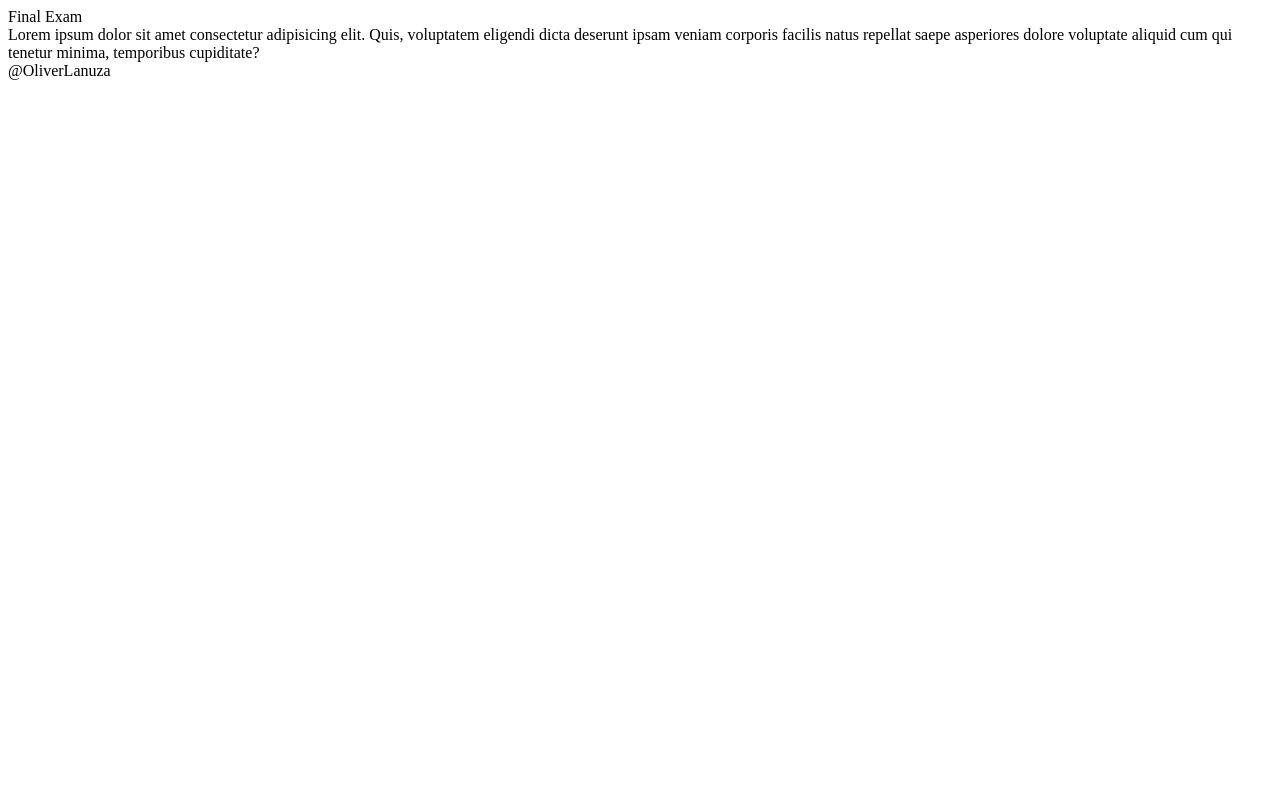
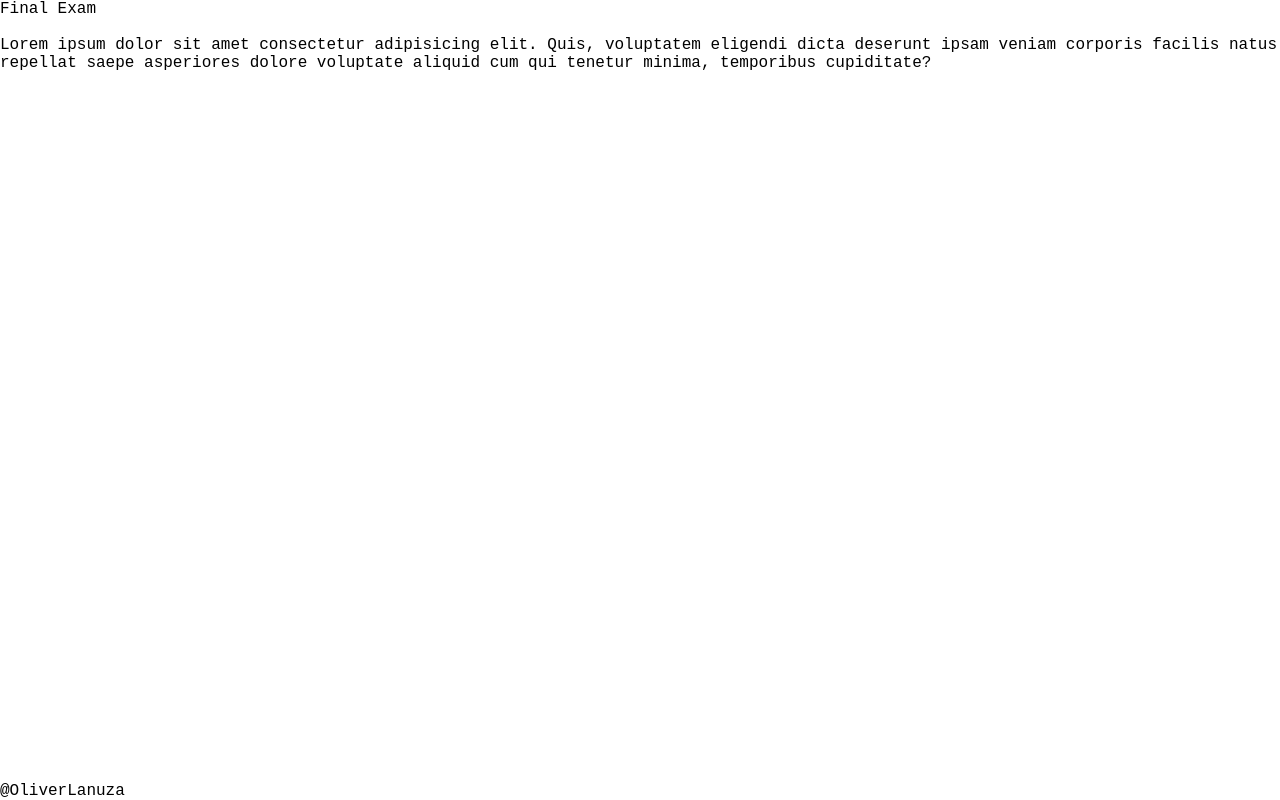
Before and after one commit to H41lz/221200507-WebDevFinalExam, a plain HTML site: page index.html in a window 1280 px wide. Drawn offline with Linux system fonts and the light colour scheme.

Commit message:
lanuza-oliver henri part 2, 3 and 4 final exam

```diff
--- /dev/null
+++ b/css/style.css
@@ -0,0 +1,28 @@
+body {
+    margin: 0;
+    font-family: 'Courier New', Courier, monospace;
+}
+
+header, nav, main, footer {
+    padding: 10;
+}
+
+header {
+    background-color: white;
+    color: black;
+    display: fex;
+    justify-content: flex-start;
+}
+
+main {
+    background-color: white;
+    padding: 20;
+}
+
+footer {
+    background-color: white;
+    color: black;
+    text-align: center;
+    bottom: 0;
+    position: absolute;
+}
--- a/index.html
+++ b/index.html
@@ -3,11 +3,13 @@
 <head>
     <meta charset="UTF-8">
     <meta name="viewport" content="width=device-width, initial-scale=1.0">
+    <link rel="stylesheet" href="css/style.css">
     <title>Final Exam</title>
 </head>
 <body>
     <header>Final Exam</header>
     <nav></nav>
+    <br>
     <main>Lorem ipsum dolor sit amet consectetur adipisicing elit. Quis, voluptatem eligendi dicta deserunt ipsam veniam corporis facilis natus repellat saepe asperiores dolore voluptate aliquid cum qui tenetur minima, temporibus cupiditate?</main>
     <footer>@OliverLanuza</footer>
 </body>
```
